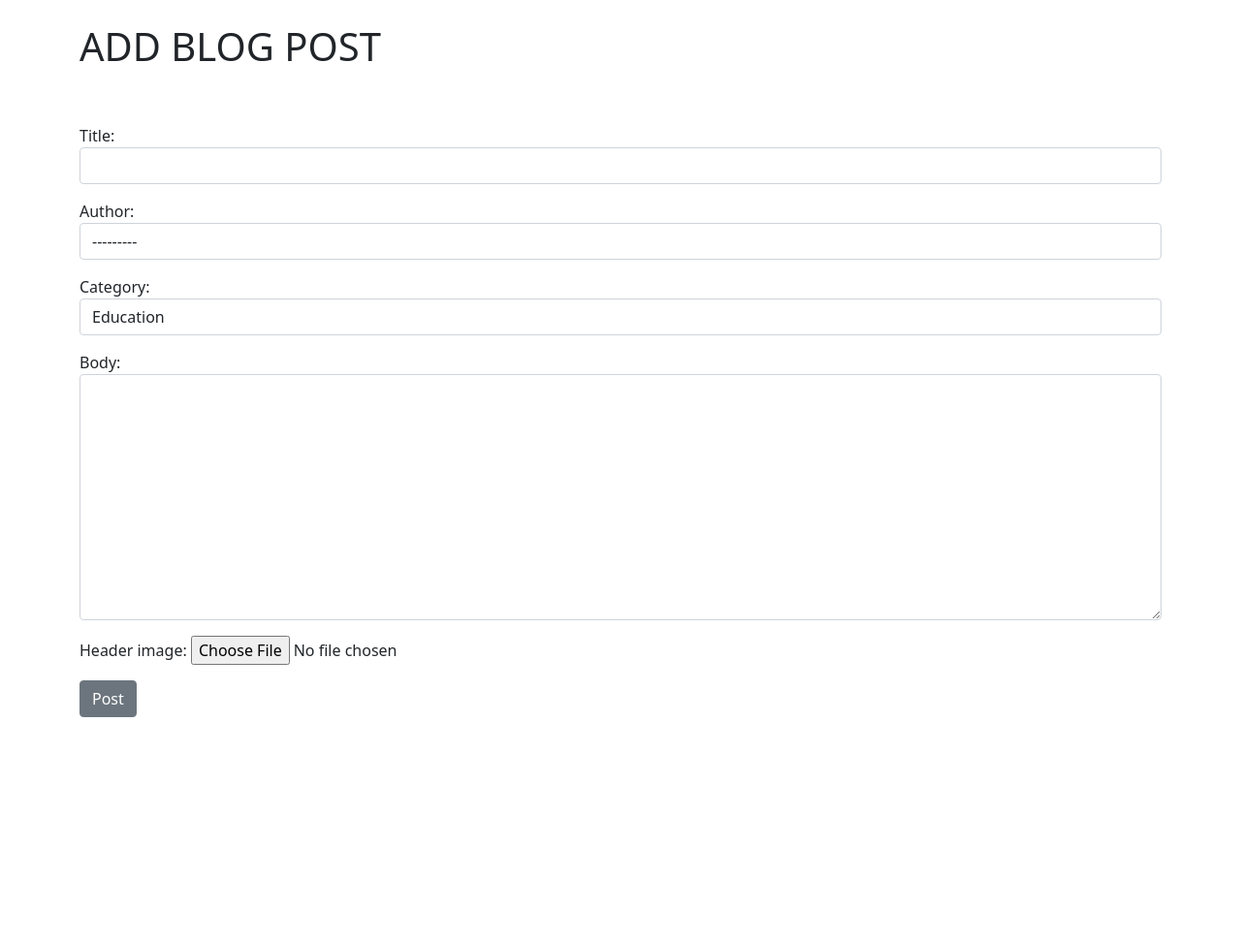
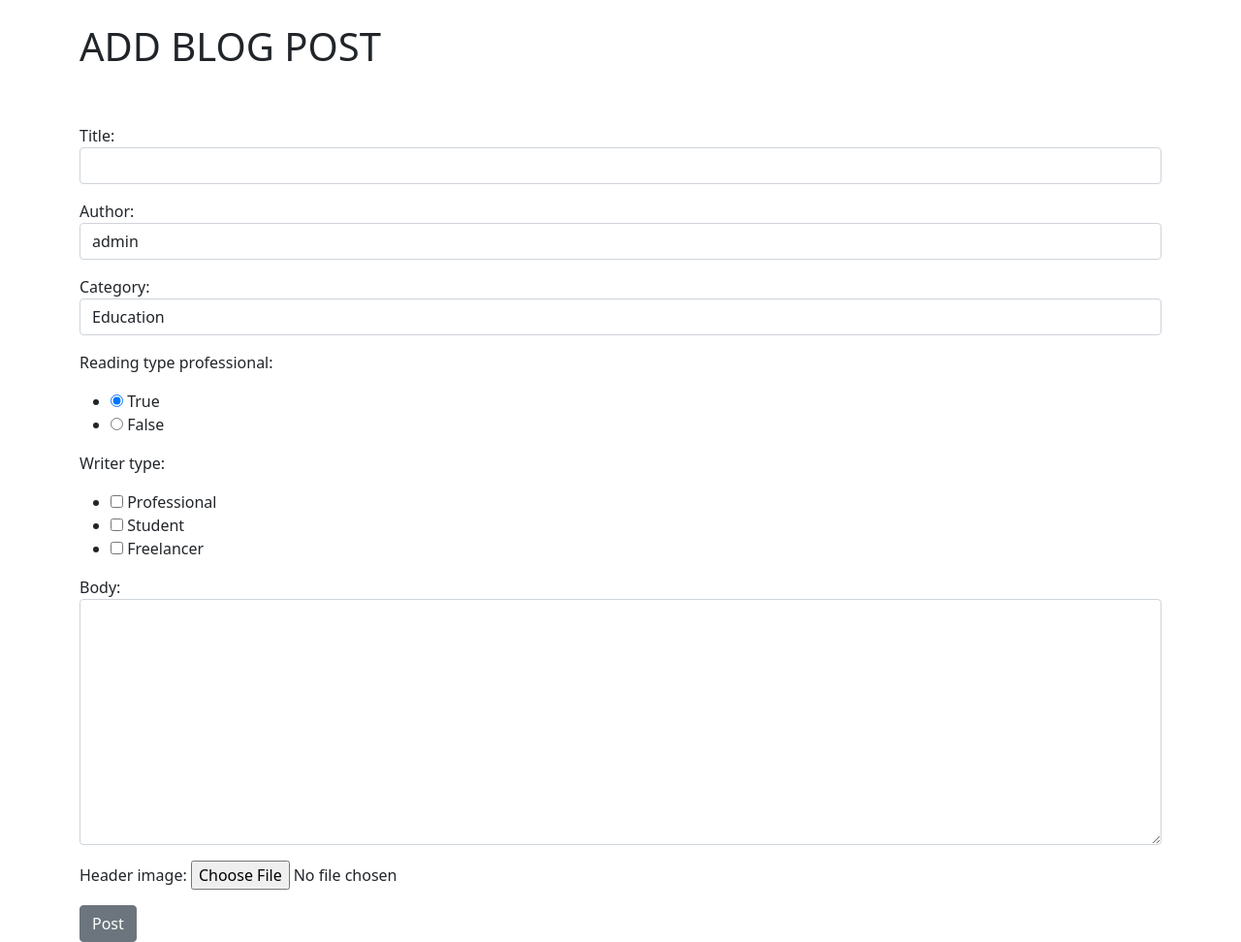
Before and after one commit to dishankkalra23/blog-website, a Django app: page /add_post/ in a window 1280 px wide. Shown: the part 56-1028 px from the top of the page at 97% size. Before the commit the page ends 796 px from the top, so only its background shows below. Run offline with Django 3.2, Linux system fonts and the light colour scheme; a user stored in the database is signed in; data comes from the database, SQL or seed files in the repository; both versions use the stored data as it was after the commit.

Commit message:
Updated Project

```diff
--- a/caps_project/blog_app/forms.py
+++ b/caps_project/blog_app/forms.py
@@ -1,31 +1,50 @@
 from django import forms
 from .models import Post, Category
 
+# choice = Category.objects.all().values_list('name', 'name')
 
-# choice = Category.objects.all().values_list('name', 'name')
+choice_list = [('education', 'Education'), ('fashion', 'Fashion'), ('lifestyle', 'Lifestyle'),
+               ('spirituality', 'Spirituality'), ('food', 'Food')]
+
+choice_list_1 = (
+    ('True', True),
+    ('False', False)
+)
+
+type_1 = (
+    ('Professional', 'Professional'),
+    ('Student', 'Student'),
+    ('Freelancer', 'Freelancer'),
+)
 
 
 class PostForm(forms.ModelForm):
     class Meta:
         model = Post
-        fields = ('title', 'author', 'category', 'body', 'header_image')
+        fields = ('title', 'author', 'category', 'reading_type_professional', 'writer_type', 'body', 'header_image')
 
-        choice_list = [('education', 'Education'), ('fashion', 'Fashion'), ('lifestyle', 'Lifestyle'),
-                       ('spirituality', 'Spirituality'), ('food', 'Food')]
+        # choice_list_1 = [('True', True), ('False', False)]
+
         widgets = {
             'title': forms.TextInput(attrs={'class': 'form-control'}),
-            'author': forms.Select(attrs={'class': 'form-control', 'value': '', 'id': 'pass', 'type': 'hidden'}),
+            'author': forms.Select(
+                attrs={'class': 'form-control', 'value': '', 'id': 'dish'}),
             'category': forms.Select(choices=choice_list, attrs={'class': 'form-control'}),
             'body': forms.Textarea(attrs={'class': 'form-control'}),
+            'reading_type_professional': forms.RadioSelect(choices=choice_list_1),
+            'writer_type': forms.CheckboxSelectMultiple(choices=type_1),
+            'FloatField': forms.FloatField()
+
         }
 
 
 class EditForm(forms.ModelForm):
     class Meta:
         model = Post
-        fields = ('title', 'body')
+        fields = ('title', 'category', 'body')
 
         widgets = {
             'title': forms.TextInput(attrs={'class': 'form-control'}),
+            'category': forms.Select(choices=choice_list, attrs={'class': 'form-control'}),
             'body': forms.Textarea(attrs={'class': 'form-control'}),
         }
--- a/caps_project/blog_app/models.py
+++ b/caps_project/blog_app/models.py
@@ -28,6 +28,10 @@ class Post(models.Model):
     # Uploading images in automatically generated directories 'images/'
     header_image = models.ImageField(null=True, blank=True, upload_to="images/")
     category = models.CharField(max_length=255)
+    # num_field = models.IntegerField(max_length=3)
+    reading_type_professional = models.BooleanField(default=True)
+    writer_type = models.TextField(null=True)
+    float_field = models.FloatField(null=True)
 
     def __str__(self):
         return self.title + '|' + str(self.author)
--- a/caps_project/blog_app/templates/add_post.html
+++ b/caps_project/blog_app/templates/add_post.html
@@ -20,8 +20,8 @@
 
             <script>
 
-                var name = '{{ user.id }}';
-                document.getElementById('pass').placeholder = name;
+                const name = '{{ user.id }}';
+                document.getElementById('dish').value = name;
 
             </script>
         </form>
--- a/caps_project/user_auth/forms.py
+++ b/caps_project/user_auth/forms.py
@@ -7,7 +7,9 @@ class SignUpForm(UserCreationForm):
     email = forms.EmailField()
     first_name = forms.CharField(max_length=100)
     last_name = forms.CharField(max_length=100)
+    phone_number = forms.CharField(required=True)
+    age = forms.IntegerField(required=True)
 
     class Meta:
         model = User
-        fields = ('first_name', 'last_name', 'username', 'email', 'password1', 'password2')
+        fields = ('first_name', 'last_name', 'age', 'username', 'email', 'phone_number', 'password1', 'password2')
```
Also changed, not shown: caps_project/blog_app/migrations/0008_post_bool_field.py (added), caps_project/blog_app/migrations/0009_rename_bool_field_post_reading_type_professional.py (added), caps_project/blog_app/migrations/0010_post_writer_type.py (added), caps_project/db.sqlite3, caps_project/media/images/java_ABbpLfp.png (added).
